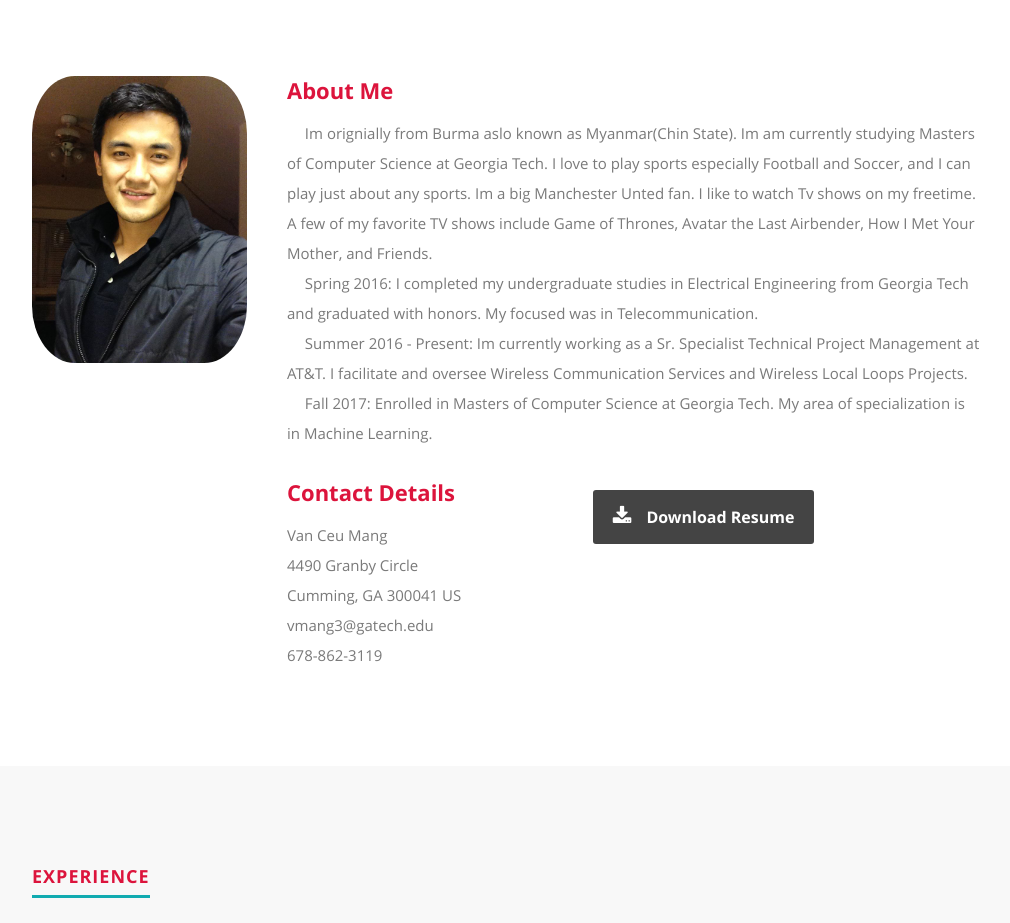
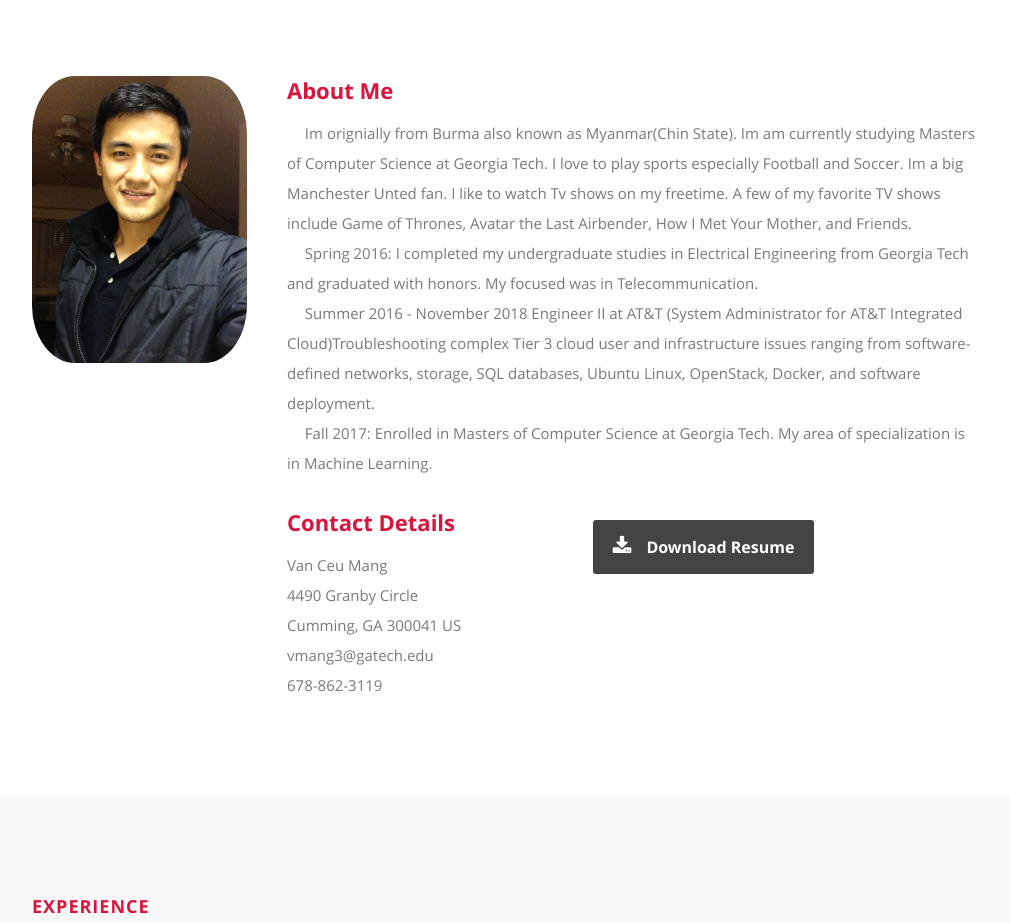
Before and after one commit to Vanceumang/vanceumang.github.io, a plain HTML site: page index.html in a window 1280 px wide. Shown: the part 820-1743 px from the top of the page, without its empty margins (118-1128 px from the left). Drawn offline with nearby package versions, Linux system fonts and the light colour scheme.

Commit message:
Update index.html

```diff
--- a/index.html
+++ b/index.html
@@ -60,7 +60,7 @@
             <div class="three columns"><span><img alt="" class="profile-pic" src="images/prof1.jpg"></span></div><span></span>
             <div class="nine columns main-col"><span></span>
                 <h2><span>About Me</span></h2>
-                <p><span>&emsp; Im orignially from Burma aslo known as Myanmar(Chin State). Im am currently studying Masters of Computer Science at Georgia Tech. I love to play sports especially Football and Soccer, and I can play just about any sports. Im a big Manchester Unted fan. I like to watch Tv shows on my freetime. A few of my favorite TV shows include Game of Thrones, Avatar the Last Airbender, How I Met Your Mother, and Friends.<br>&emsp; Spring 2016: I completed my undergraduate studies in Electrical Engineering from Georgia Tech and graduated with honors. My focused was in Telecommunication. <br>&emsp; Summer 2016 - Present: Im currently working as a Sr. Specialist Technical Project Management at AT&T. I facilitate and oversee Wireless Communication Services and Wireless Local Loops Projects. <br>&emsp; Fall 2017: Enrolled in Masters of Computer Science at Georgia Tech. My area of specialization is in Machine Learning. </span></p><span></span>
+                <p><span>&emsp; Im orignially from Burma also known as Myanmar(Chin State). Im am currently studying Masters of Computer Science at Georgia Tech. I love to play sports especially Football and Soccer. Im a big Manchester Unted fan. I like to watch Tv shows on my freetime. A few of my favorite TV shows include Game of Thrones, Avatar the Last Airbender, How I Met Your Mother, and Friends.<br>&emsp; Spring 2016: I completed my undergraduate studies in Electrical Engineering from Georgia Tech and graduated with honors. My focused was in Telecommunication. <br>&emsp; Summer 2016 - November 2018 Engineer II at AT&T (System Administrator for AT&T Integrated Cloud)Troubleshooting complex Tier 3 cloud user and infrastructure issues ranging from software-defined networks, storage, SQL databases, Ubuntu Linux, OpenStack, Docker, and software deployment. <br>&emsp; Fall 2017: Enrolled in Masters of Computer Science at Georgia Tech. My area of specialization is in Machine Learning. </span></p><span></span>
                 <div class="row"><span></span>
                     <div class="columns contact-details"><span></span>
                         <h2><span>Contact Details</span></h2>
```
